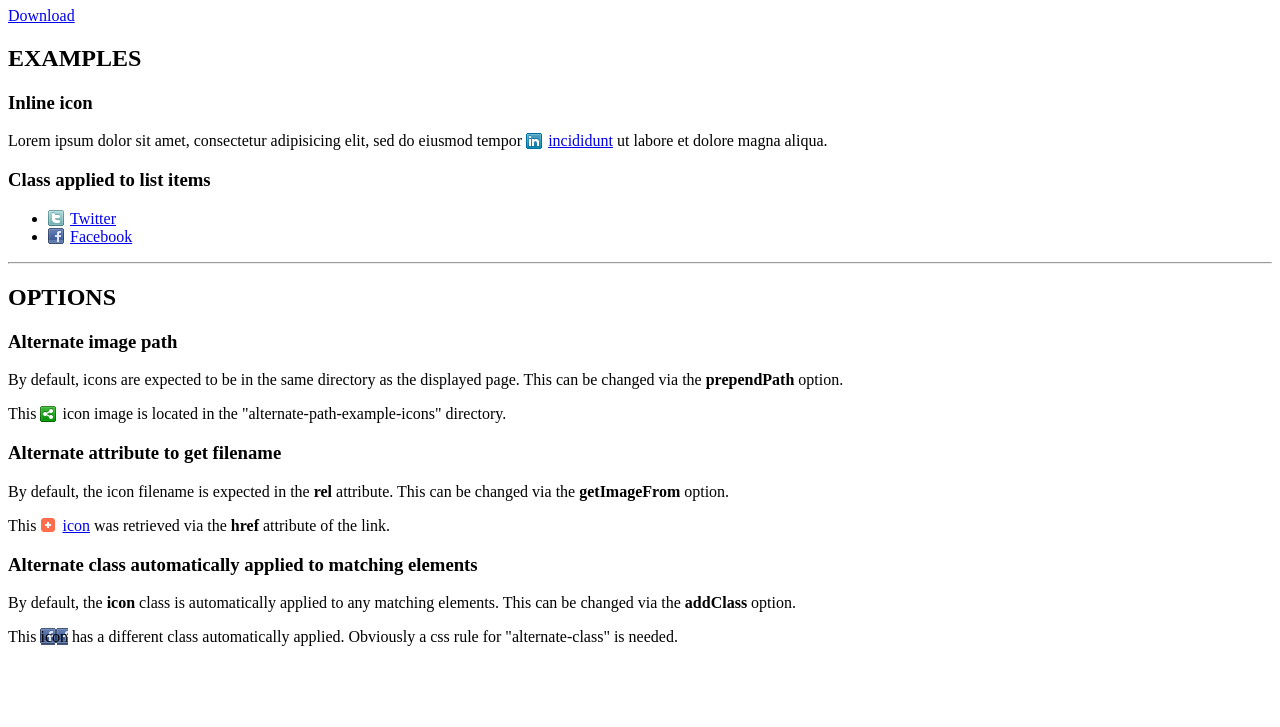
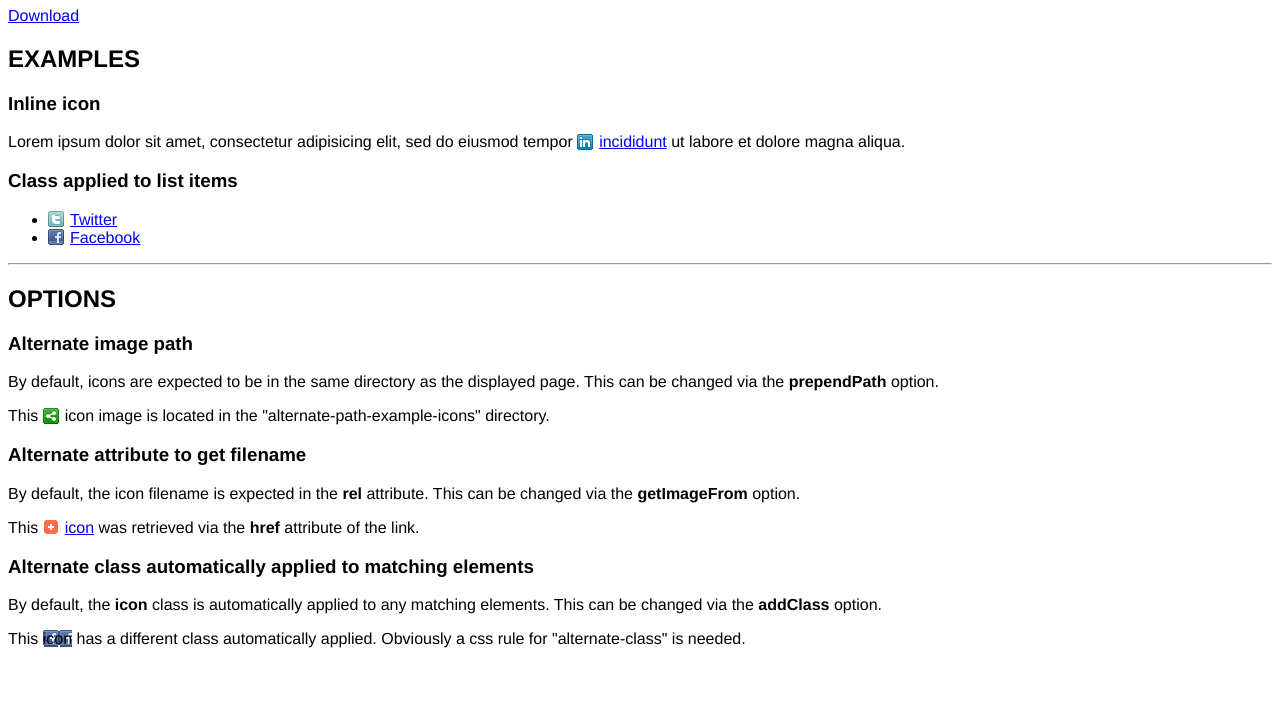
Before and after one commit to baldwindavid/jquery-icon, a plain HTML site: page demo/index.html in a window 1280 px wide. Shown: the part 73-800 px from the top of the page. Drawn offline with nearby package versions, Linux system fonts and the light colour scheme.

Commit message:
san-serif

```diff
--- a/demo/index.html
+++ b/demo/index.html
@@ -8,6 +8,12 @@
 	<script src="../jquery.icon.js" type="text/javascript" charset="utf-8"></script>
   <link rel="stylesheet" href="../icon.css" type="text/css" media="screen" title="no title" charset="utf-8">
 	<title>jquery.icon.js</title>
+
+	<style type="text/css" media="screen">
+	 body {
+	   font-family: Helvetica, Arial, Verdana, sans-serif;
+	 }
+	</style>
 
 	<script type="text/javascript" charset="utf-8">
     $(function(){
```
